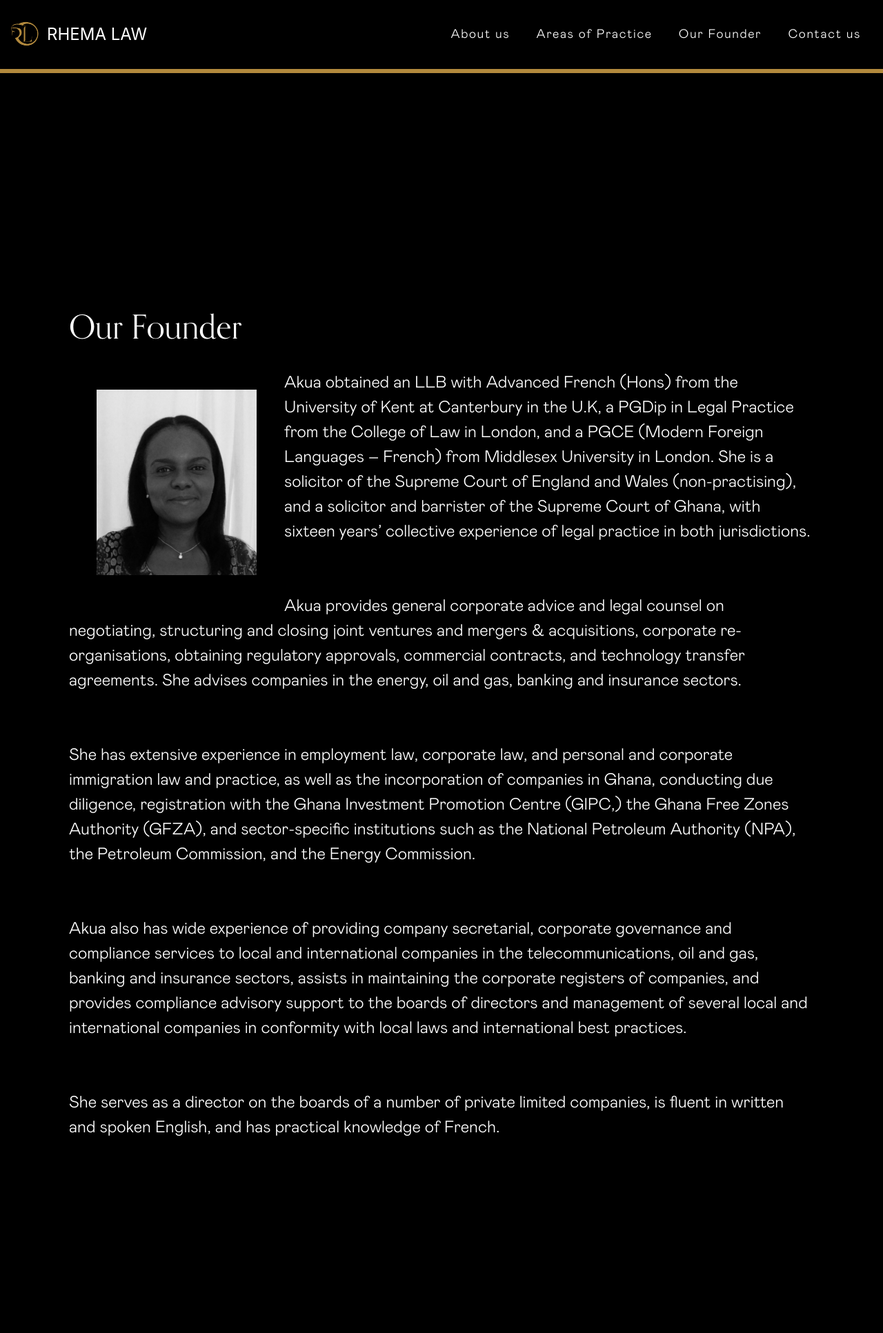
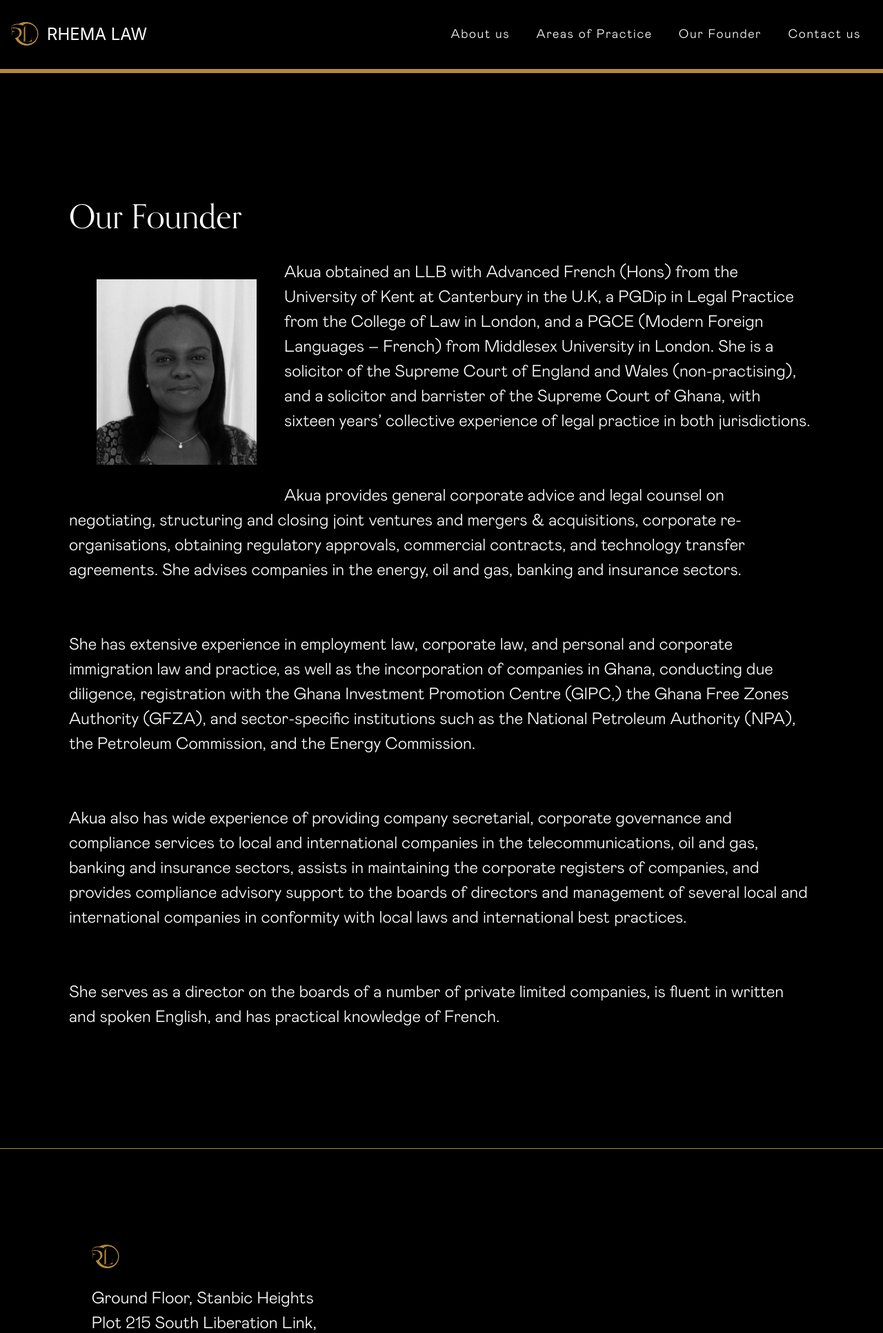
Before and after one commit to choeysnax/rhemalaw, a Django app: page /team in a window 1280 px wide. Shown: the top 1933 px of the page at 69% size. Run offline with Django 3.2, Linux system fonts and the light colour scheme; some libraries are stand-ins or nearby versions; some web fonts are replaced.

Commit message:
minor changes

```diff
--- a/frontend/templates/frontend/rhema_team.html
+++ b/frontend/templates/frontend/rhema_team.html
@@ -10,10 +10,10 @@
 </style>
 
 {% block content %}
-    <section class="hero is-large w3-black bgoverlay" style="min-height: 100vh">
+    <section class="hero is-medium w3-black bgoverlay" style="min-height: 100vh">
         <div class="hero-body ">
             <div class="container ">
-                <div class="w3-padding-large w3-padding-32">
+                <div class="w3-padding-large w3-padding-16">
                     <h1 class="w3-xxxlarge">Our Founder</h1>
                     <br>
                     <div class="w3-xlarge">
```
